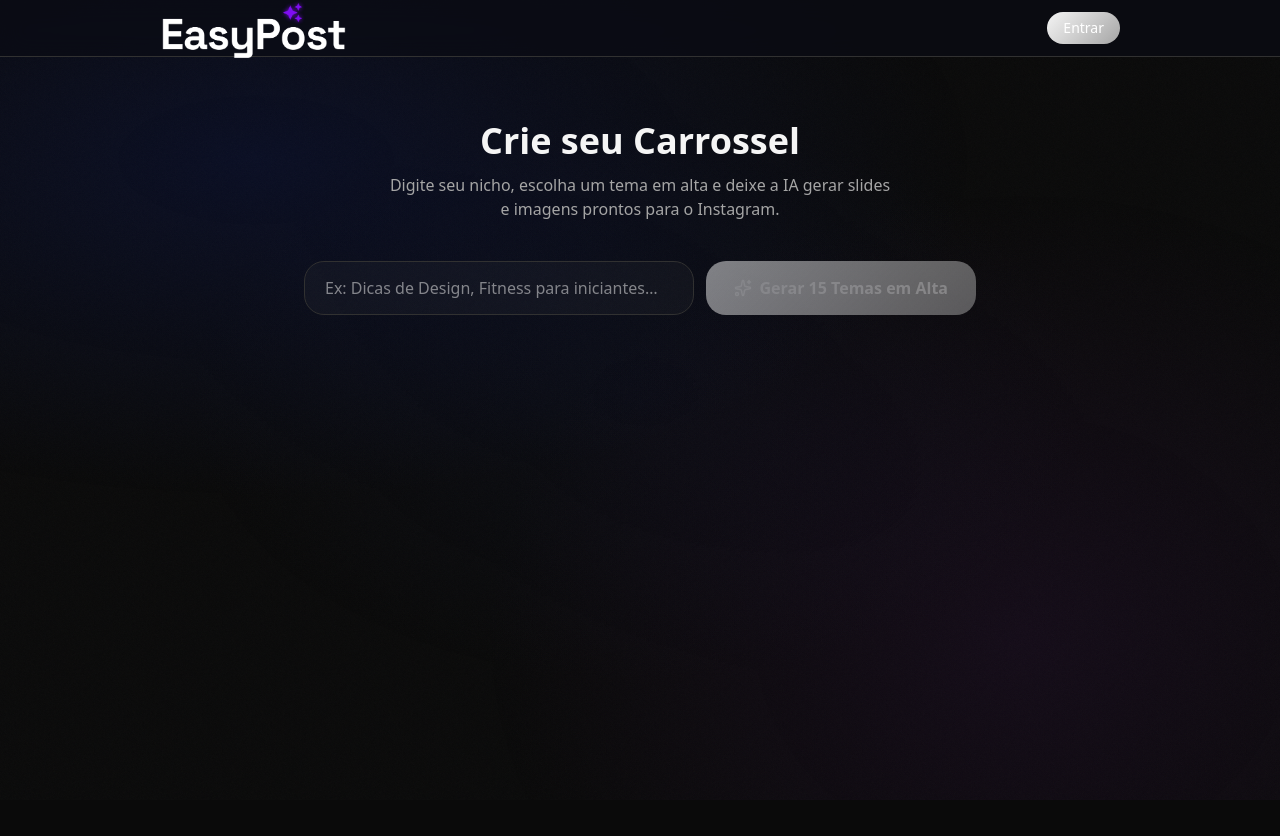
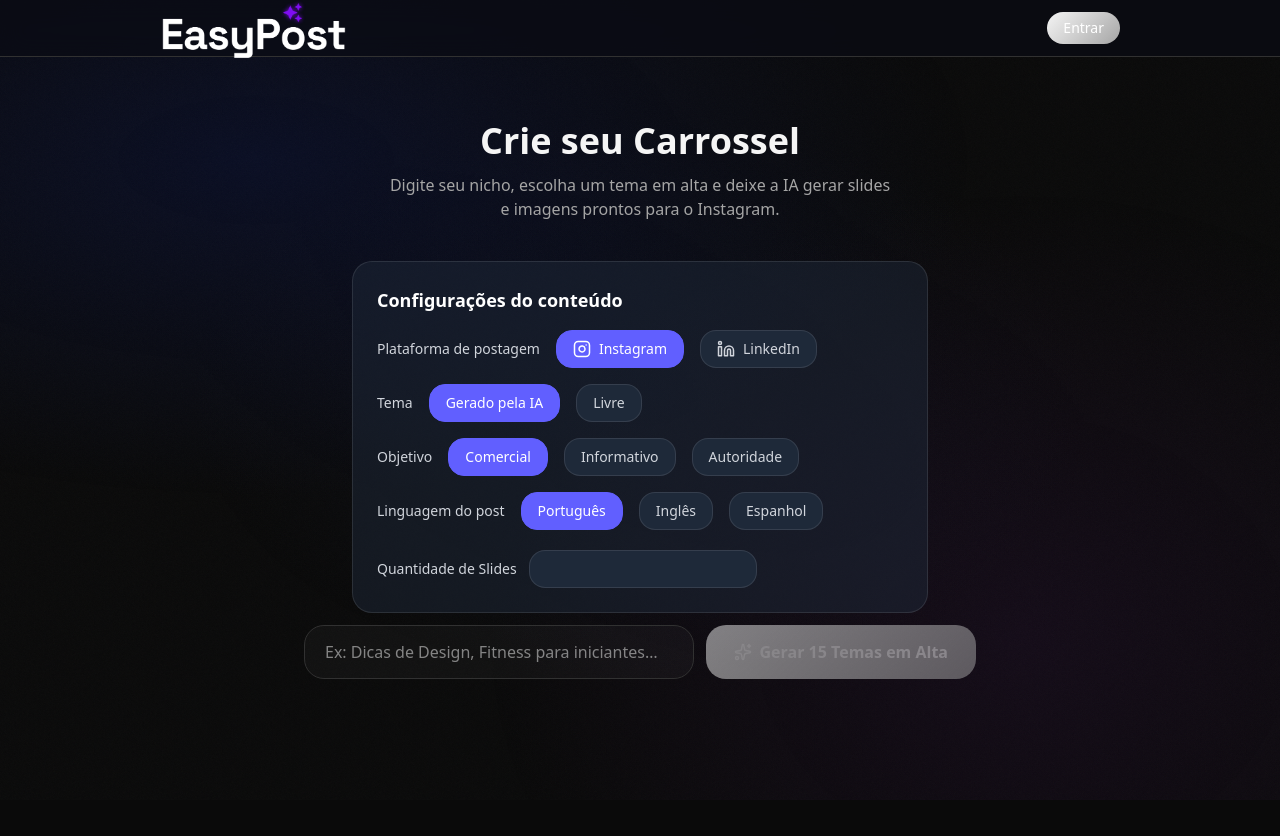
Before and after one commit to VictorVilelaSilva/EasyPost, a Next.js app in the folder easypost/: page /create in a window 1280 px wide. Shown: the top 836 px of the page. Built offline with nearby package versions, Linux system fonts and the light colour scheme; no server answers.

Commit message:
Shore: Add two componentes (TextInput and ExclusiveCheckbox) and insert ExclusiveCheckbox in HomeClient

```diff
--- /dev/null
+++ b/easypost/src/components/ExclusiveCheckbox.tsx
@@ -0,0 +1,49 @@
+import { ReactNode } from "react";
+
+type ExclusiveCheckboxProps = {
+  label: string;
+  value: string;
+  selectedValue: string;
+  onChange: (value: string) => void;
+  icon?: ReactNode;
+};
+
+export default function ExclusiveCheckbox({
+  label,
+  value,
+  selectedValue,
+  onChange,
+  icon,
+}: ExclusiveCheckboxProps) {
+  const checked = selectedValue === value;
+
+  return (
+    <label className="cursor-pointer">
+      <input
+        type="checkbox"
+        checked={checked}
+        onChange={() => onChange(value)}
+        className="hidden"
+      />
+
+      <div
+        className={`
+          flex items-center gap-2
+          px-4 py-2
+          rounded-lg
+          border
+          text-sm
+          transition
+          ${
+            checked
+              ? "bg-indigo-500 border-indigo-500 text-white"
+              : "bg-gray-800 border-white/10 text-gray-300 hover:bg-white/5"
+          }
+        `}
+      >
+        {icon && <span className="text-base">{icon}</span>}
+        {label}
+      </div>
+    </label>
+  );
+}
--- a/easypost/src/components/HomeClient.tsx
+++ b/easypost/src/components/HomeClient.tsx
@@ -1,12 +1,16 @@
-'use client';
+"use client";
 
-import dynamic from 'next/dynamic';
-import { Loader2, Sparkles } from 'lucide-react';
-import TopicList from './TopicList';
-import LoadingCard from './LoadingCard';
-import { useCarouselWorkflow } from '../hooks/useCarouselWorkflow';
+import dynamic from "next/dynamic";
+import { Loader2, Sparkles } from "lucide-react";
+import TopicList from "./TopicList";
+import LoadingCard from "./LoadingCard";
+import { useCarouselWorkflow } from "../hooks/useCarouselWorkflow";
+import ExclusiveCheckbox from "@/components/ExclusiveCheckbox";
+import TextInput from "@/components/TextInput";
+import { Instagram, Linkedin } from "lucide-react";
+import { useState } from "react";
 
-const ImageConfigPanel = dynamic(() => import('./ImageConfig'), {
+const ImageConfigPanel = dynamic(() => import("./ImageConfig"), {
   loading: () => (
     <div className="flex items-center justify-center py-12 glass-card-static border-dashed">
       <Loader2 className="animate-spin text-primary" size={32} />
@@ -14,7 +18,7 @@ const ImageConfigPanel = dynamic(() => import('./ImageConfig'), {
   ),
 });
 
-const CarouselPreview = dynamic(() => import('./CarouselPreview'), {
+const CarouselPreview = dynamic(() => import("./CarouselPreview"), {
   loading: () => (
     <div className="flex items-center justify-center py-12 glass-card-static border-dashed">
       <Loader2 className="animate-spin text-accent" size={32} />
@@ -39,11 +43,120 @@ export default function HomeClient() {
     handleGenerateImages,
   } = useCarouselWorkflow();
 
+  const [platform, setPlatform] = useState("instagram");
+  const [theme, setTheme] = useState("AIGenerated");
+  const [objective, setObjective] = useState("commercial");
+  const [language, setLanguage] = useState("portugueseBR");
+  const [slides, setSlides] = useState("");
+
   return (
     <>
       {/* Search */}
-            <form onSubmit={handleGenerateTopics} className="max-w-2xl mx-auto mb-12 animate-reveal animate-reveal-delay-1">
-                <div className="flex flex-col sm:flex-row gap-3">
+      <form
+        onSubmit={handleGenerateTopics}
+        className="max-w-2xl mx-auto mb-12 animate-reveal animate-reveal-delay-1"
+      >
+        <div className="rounded-xl bg-gray-800/50 border border-white/10 p-6 max-w-xl mx-auto">
+          <h2 className="text-lg font-semibold text-white">
+            Configurações do conteúdo
+          </h2>
+
+          <div className="mt-4 flex items-center gap-4">
+            <p className="text-sm text-gray-300">Plataforma de postagem</p>
+
+            <ExclusiveCheckbox
+              label="Instagram"
+              value="instagram"
+              icon={<Instagram size={18} />}
+              selectedValue={platform}
+              onChange={setPlatform}
+            />
+
+            <ExclusiveCheckbox
+              label="LinkedIn"
+              value="linkedin"
+              icon={<Linkedin size={18} />}
+              selectedValue={platform}
+              onChange={setPlatform}
+            />
+          </div>
+          <div className="mt-4 flex items-center gap-4">
+            <p className="text-sm text-gray-300">Tema</p>
+
+            <ExclusiveCheckbox
+              label="Gerado pela IA"
+              value="AIGenerated"
+              selectedValue={theme}
+              onChange={setTheme}
+            />
+
+            <ExclusiveCheckbox
+              label="Livre"
+              value="free"
+              selectedValue={theme}
+              onChange={setTheme}
+            />
+          </div>
+          <div className="mt-4 flex items-center gap-4">
+            <p className="text-sm text-gray-300">Objetivo</p>
+
+            <ExclusiveCheckbox
+              label="Comercial"
+              value="commercial"
+              selectedValue={objective}
+              onChange={setObjective}
+            />
+
+            <ExclusiveCheckbox
+              label="Informativo"
+              value="informative"
+              selectedValue={objective}
+              onChange={setObjective}
+            />
+
+            <ExclusiveCheckbox
+              label="Autoridade"
+              value="authority"
+              selectedValue={objective}
+              onChange={setObjective}
+            />
+          </div>
+
+          <div className="mt-4 flex items-center gap-4">
+            <p className="text-sm text-gray-300">Linguagem do post</p>
+
+            <ExclusiveCheckbox
+              label="Português"
+              value="portugueseBR"
+              selectedValue={language}
+              onChange={setLanguage}
+            />
+
+            <ExclusiveCheckbox
+              label="Inglês"
+              value="english"
+              selectedValue={language}
+              onChange={setLanguage}
+            />
+
+            <ExclusiveCheckbox
+              label="Espanhol"
+              value="spanish"
+              selectedValue={language}
+              onChange={setLanguage}
+            />
+          </div>
+          <div className="flex items-center gap-3 mt-5">
+            <span className="text-sm text-gray-300 whitespace-nowrap">
+              Quantidade de Slides
+            </span>
+
+            <div className="w-20">
+              <TextInput type="number" value={slides} onChange={setSlides} />
+            </div>
+          </div>
+        </div>
+        <div className="flex flex-col sm:flex-row gap-3 mt-3">
           <input
             type="text"
             value={niche}
@@ -61,7 +174,9 @@ export default function HomeClient() {
             aria-label="Gerar temas em alta para seu nicho"
             className="btn-glow cursor-pointer px-7 py-3.5 text-white font-semibold rounded-xl flex items-center justify-center gap-2 transition-all disabled:opacity-50 disabled:cursor-not-allowed bg-gradient-primary font-display min-h-12"
           >
-                        {isGeneratingTopics ? <Loader2 className="animate-spin" size={20} /> : (
+            {isGeneratingTopics ? (
+              <Loader2 className="animate-spin" size={20} />
+            ) : (
               <>
                 <Sparkles size={18} />
                 Gerar 15 Temas em Alta
@@ -73,7 +188,10 @@ export default function HomeClient() {
 
       {/* Loading: gerando texto */}
       {isGeneratingText && (
-                <LoadingCard message="Gerando texto dos slides e legenda…" color="primary" />
+        <LoadingCard
+          message="Gerando texto dos slides e legenda…"
+          color="primary"
+        />
       )}
 
       {/* Painel de Configuração */}
@@ -87,12 +205,19 @@ export default function HomeClient() {
 
       {/* Loading: gerando imagens */}
       {isGeneratingImages && (
-                <LoadingCard message="Criando suas 5 imagens com IA. Isso pode levar alguns segundos…" color="accent" />
+        <LoadingCard
+          message="Criando suas 5 imagens com IA. Isso pode levar alguns segundos…"
+          color="accent"
+        />
       )}
 
       {/* Preview do Carrossel */}
       {!isGeneratingImages && carouselData && selectedTopic && images && (
-                <CarouselPreview data={carouselData} topic={selectedTopic} images={images} />
+        <CarouselPreview
+          data={carouselData}
+          topic={selectedTopic}
+          images={images}
+        />
       )}
 
       {/* Lista de Temas */}
--- /dev/null
+++ b/easypost/src/components/TextInput.tsx
@@ -0,0 +1,37 @@
+type TextInputProps = {
+  label?: string;
+  type?: string;
+  value: string | number;
+  onChange: (value: string) => void;
+  placeholder?: string;
+};
+
+export default function TextInput({
+  label,
+  type = "text",
+  value,
+  onChange,
+  placeholder,
+}: TextInputProps) {
+  return (
+    <div className="flex flex-row gap-1">
+      {label && <label className="text-sm text-gray-300 mt-5">{label}</label>}
+
+      <input
+        type={type}
+        value={value}
+        onChange={(e) => onChange(e.target.value)}
+        placeholder={placeholder}
+        className="
+            bg-gray-800
+            border border-white/10
+            rounded-lg
+            px-3 py-2
+            text-sm text-white
+            outline-none
+            focus:ring-2 focus:ring-indigo-500
+          "
+      />
+    </div>
+  );
+}
```
Lines whose indentation alone changed are shown as unchanged.
